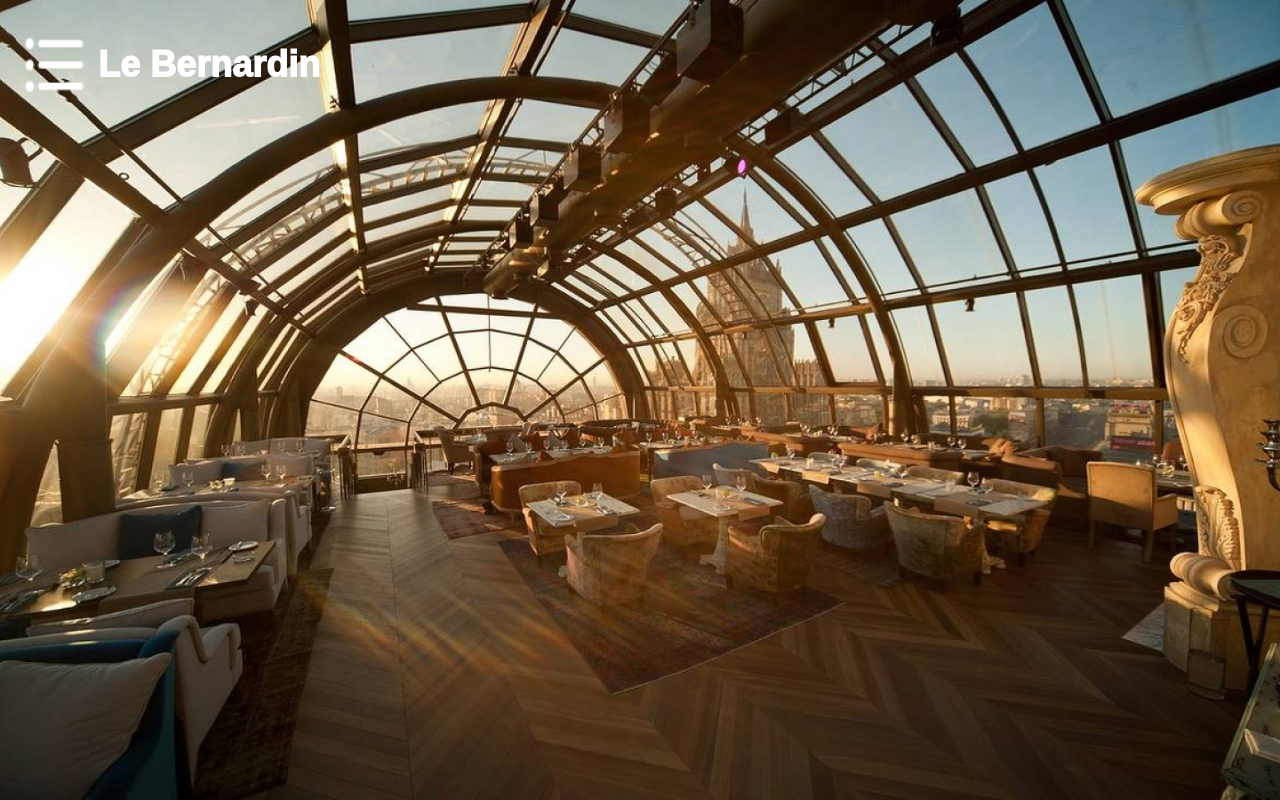
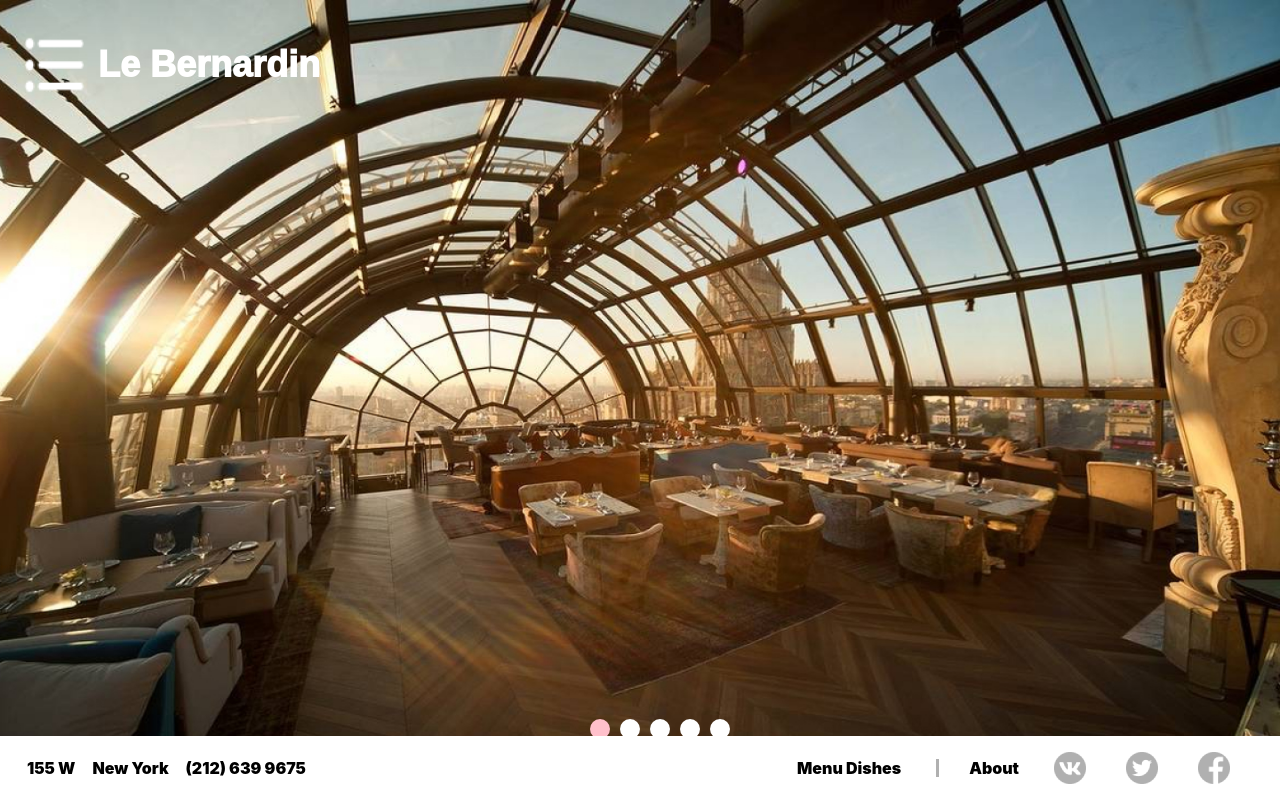
Before and after one commit to Dail554/Shop-for-restaurant, a plain HTML site: page index.html in a window 1280 px wide. Drawn offline with Linux system fonts and the light colour scheme.

Commit message:
footer and ul class

```diff
--- a/index.html
+++ b/index.html
@@ -5,13 +5,32 @@
     </head>
     <body>
         <div class = "main-header">
-            <img src = "images/icons/4476912_interface_list_menu_mobile_ui_icon (2) 1.png">
+            <img src = "images/icons/menu.png">
             <p>Le Bernardin</p>
-
+        </div>
+        <div class = "ul">
+            <ul>
+                <li class = "first-page"></li>
+                <li></li>
+                <li></li>
+                <li></li>
+                <li></li>
+            </ul>
         </div>
     </body>
     <footer>
-    <div>
+    <div class = "address">
+        <p>155 W</p>
+        <p>New York</p>
+        <p>(212) 639 9675</p>
+    </div>
+    <div class = "navigation">
+        <p>Menu Dishes</p>
+        <div class = "line"></div>
+        <p>About</p>
+        <img src="images\icons\vk.png">
+        <img src="images\icons\twitter.png">
+        <img src="images\icons\facebook.png">
     </div>
     </footer>
 </html>
--- a/style.css
+++ b/style.css
@@ -1,6 +1,32 @@
 li{
     border-radius: 90%;
+    color: white;
+    border: 10px solid white;
+    margin: 5px;
+
 }
+
+.first-page{
+    border: 10px solid pink;
+    color: pink;
+}
+
+
+ul{
+    display: flex;
+    justify-content: center;
+    list-style-type: none;
+
+}
+
+.ul{
+    display: flex;
+    justify-content: center;
+    position: relative;
+    top: 73.5%;
+    align-items: center;
+}
+
 
 body {
     background-image: url('images\\image1.jpg');
@@ -18,3 +44,64 @@ body {
     color: #FFFFFF;
     font-weight: 1000;
 }
+
+
+footer {
+    display: flex;
+    width: 100%;
+    height: 8%;
+    background-color: #FFFFFF;
+    position: absolute;
+    bottom: 0;
+    left: 0;
+    justify-content: space-between;
+    flex-direction: row;
+}
+
+.address p{
+    padding-left: 17px;
+}
+
+.address {
+    font-family: "Inter", sans-serif;
+    font-optical-sizing: auto;
+    font-weight: 900;
+    font-style: normal;
+    display: flex;
+    align-items: center;
+    margin-left: 10px;
+    text-align: justify;
+    justify-self: center;
+}
+
+.navigation {
+    font-family: "Inter", sans-serif;
+    font-optical-sizing: auto;
+    font-weight: 900;
+    font-style: normal;
+    display: flex;
+    align-items: center;
+    margin-right: 10px;
+    text-align: justify;
+    justify-self: center;
+}
+
+.line {
+    height: 18px;
+    border-left:  3px solid #b0b0b0;
+    padding-right: 30px;
+  }
+
+.navigation p{
+    padding-right: 35px;
+}
+
+.navigation img{
+    padding-right: 40px;
+}
+
+.navigation img:hover{
+    rotate: 10deg;
+}
+
+Доделать надо по фастику дизайн
```
Also changed, not shown: images/icons/facebook.png (renamed from images/icons/3225194_app_facebook_logo_media_popular_icon (2) 1.png), images/icons/menu.png (renamed from images/icons/4476912_interface_list_menu_mobile_ui_icon (2) 1.png), images/icons/twitter.png (renamed from images/icons/3225183_app_logo_media_popular_social_icon (1) 1.png), images/icons/vk.png (renamed from images/icons/3225181_app_logo_media_popular_social_icon (1) 1.png).
